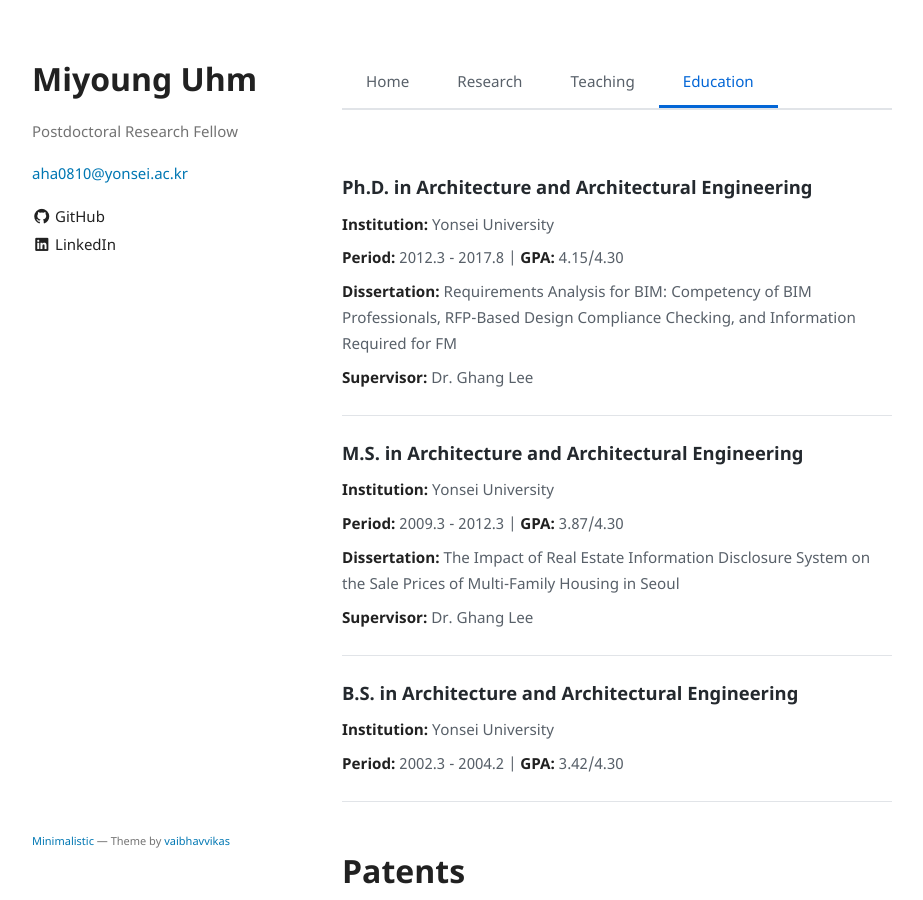
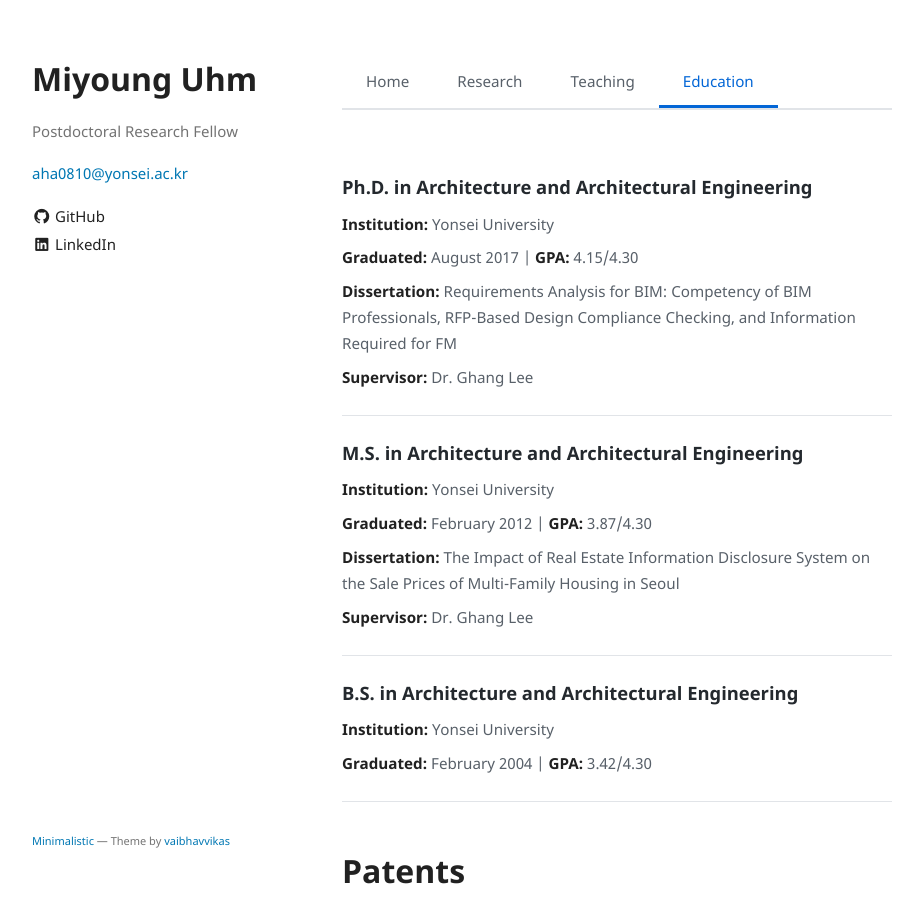
Before and after one commit to aha-251226/home, a Jekyll site: the page built from education.md, in a window 1280 px wide and 900 px high. Shown: the whole window, without its empty margins (178-1101 px from the left). Built offline with Jekyll 4.4.1, drawn with Linux system fonts in a browser that asks for light colours.

Commit message:
Update education format

```diff
--- a/education.md
+++ b/education.md
@@ -76,7 +76,7 @@ layout: default
 <div class="content-item">
   <h3>Ph.D. in Architecture and Architectural Engineering</h3>
   <p><strong>Institution:</strong> Yonsei University</p>
-  <p><strong>Period:</strong> 2012.3 - 2017.8 | <strong>GPA:</strong> 4.15/4.30</p>
+  <p><strong>Graduated:</strong> August 2017 | <strong>GPA:</strong> 4.15/4.30</p>
   <p><strong>Dissertation:</strong> Requirements Analysis for BIM: Competency of BIM Professionals, RFP-Based Design Compliance Checking, and Information Required for FM</p>
   <p><strong>Supervisor:</strong> Dr. Ghang Lee</p>
 </div>
@@ -84,7 +84,7 @@ layout: default
 <div class="content-item">
   <h3>M.S. in Architecture and Architectural Engineering</h3>
   <p><strong>Institution:</strong> Yonsei University</p>
-  <p><strong>Period:</strong> 2009.3 - 2012.3 | <strong>GPA:</strong> 3.87/4.30</p>
+  <p><strong>Graduated:</strong> February 2012 | <strong>GPA:</strong> 3.87/4.30</p>
   <p><strong>Dissertation:</strong> The Impact of Real Estate Information Disclosure System on the Sale Prices of Multi-Family Housing in Seoul</p>
   <p><strong>Supervisor:</strong> Dr. Ghang Lee</p>
 </div>
@@ -92,7 +92,7 @@ layout: default
 <div class="content-item">
   <h3>B.S. in Architecture and Architectural Engineering</h3>
   <p><strong>Institution:</strong> Yonsei University</p>
-  <p><strong>Period:</strong> 2002.3 - 2004.2 | <strong>GPA:</strong> 3.42/4.30</p>
+  <p><strong>Graduated:</strong> February 2004 | <strong>GPA:</strong> 3.42/4.30</p>
 </div>
 
 <h1 class="section-divider">Patents</h1>
```
